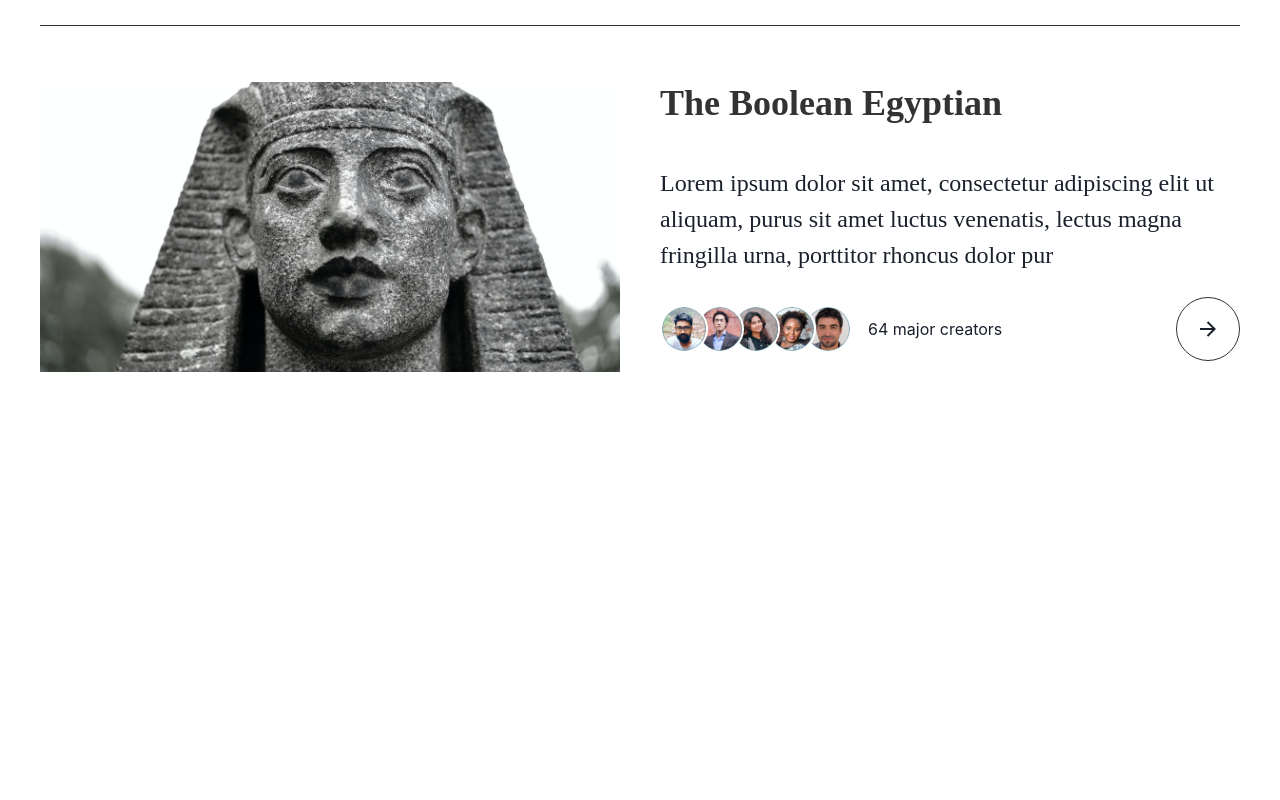
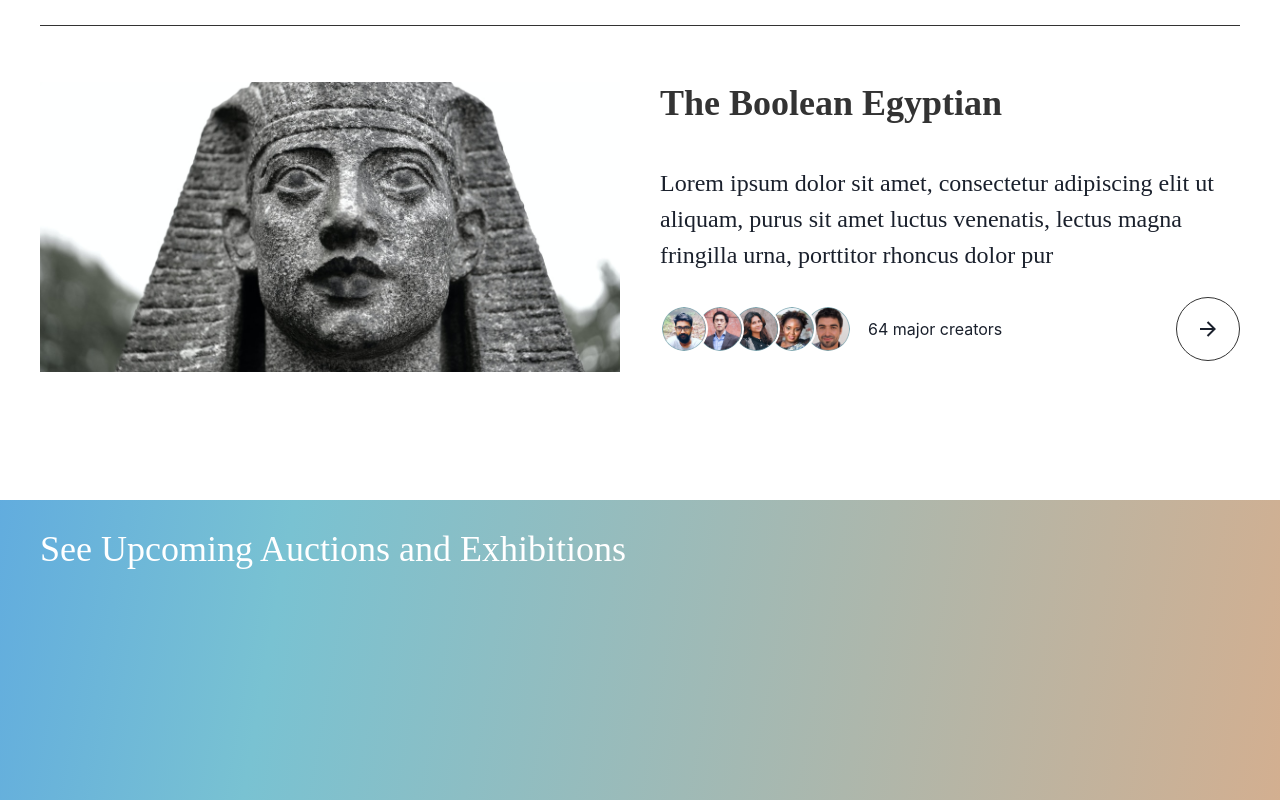
Before and after one commit to Adebesin-Cell/artsy, a Next.js app: page / in a window 1280 px wide. Shown: the part 2042-2842 px from the top of the page. Before the commit the page ends 2494 px from the top, so only its background shows below. Built offline with nearby package versions, Linux system fonts and the light colour scheme; a web font is replaced by a local one.

Commit message:
Fixes events

```diff
--- /dev/null
+++ b/components/Landing/Events.tsx
@@ -0,0 +1,26 @@
+import React from 'react'
+import { Box, Heading } from '@chakra-ui/react'
+
+const Events = () => {
+  return (
+    <Box
+      mt="32"
+      as="section"
+      minH="300px"
+      bgGradient="linear(99.99deg, #4693ED -26.21%, #79C2D2 22.16%, rgba(192, 86, 9, 0.49) 111.62%)"
+      py="7"
+    >
+      <Box
+        mx="auto"
+        px={{ base: 3, lg: 10 }}
+        maxW={{ base: 'full', xl: '1280px' }}
+      >
+        <Heading fontFamily="Satoshi" color="white" fontWeight={500}>
+          See Upcoming Auctions and Exhibitions
+        </Heading>
+      </Box>
+    </Box>
+  )
+}
+
+export default Events
--- a/pages/index.tsx
+++ b/pages/index.tsx
@@ -1,4 +1,5 @@
 import { Box } from '@chakra-ui/react'
+import Events from 'components/Landing/Events'
 import Hero from 'components/Landing/Hero'
 import FeaturedProducts from 'components/Landing/Products'
 import Slider from 'components/Landing/Slider'
@@ -9,6 +10,7 @@ export default function Home() {
       <Hero />
       <Slider />
       <FeaturedProducts />
+      <Events />
     </Box>
   )
 }
```
